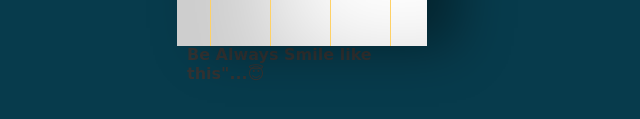
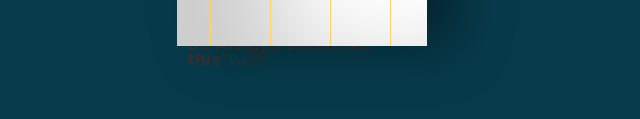
Before and after one commit to KaushalSonic/Birth_Day-RS, a plain HTML site: page index.html in a window 1280 px wide. Shown: the part 537-656 px from the top of the page, 338-978 px from the left. Drawn offline with Linux system fonts and the light colour scheme.

Commit message:
fixing mark3

```diff
--- a/BirthDay.css
+++ b/BirthDay.css
@@ -151,7 +151,7 @@ p.psub {
 .name {
   position: absolute;
   left: 175px;
-  top: 310px;
+  top: 275px;
   color: #333;
 }
 
--- a/index.html
+++ b/index.html
@@ -20,10 +20,14 @@
         </div>
         <div class="cardInside">
             <h3 class="back">HAPPY BIRTHDAY!</h3>
+
             <p class="pDear"><b> <u>Dear Respected Sir </u></b></p>
+
             <p class="pMain">Happy Birth_Day Roushan {SIR}, I know it's been quite late but there it goes, I hope and wish you'll become better version of yourself and {VOID} bless you in all perspective of precious remaining LifeTime.</p>
+
             <p class="psub">"Date is just a no. that been circulating in a loop of every year and may this loop never breaks and brings evolution".</p>
-            <p ><b>"Thank you for always looking forward to us , Be Always Smile like this"...</b>😇</p>
+
+            <p class="psub"><b>"Thank you for always looking forward to us , Be Always Smile like this"...</b>😇</p>
             <p class="name">Kaushal</p>
           </div>
         </div>
```
